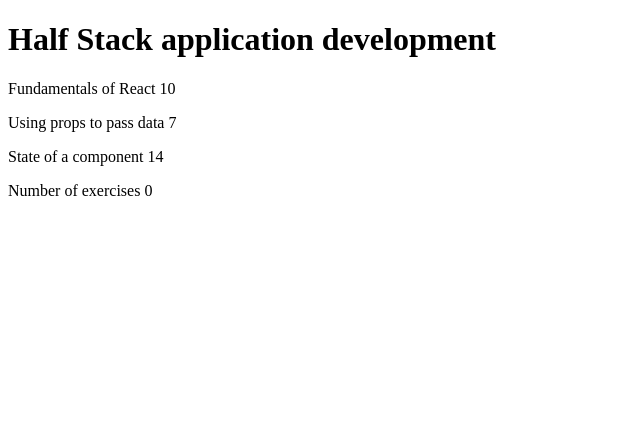
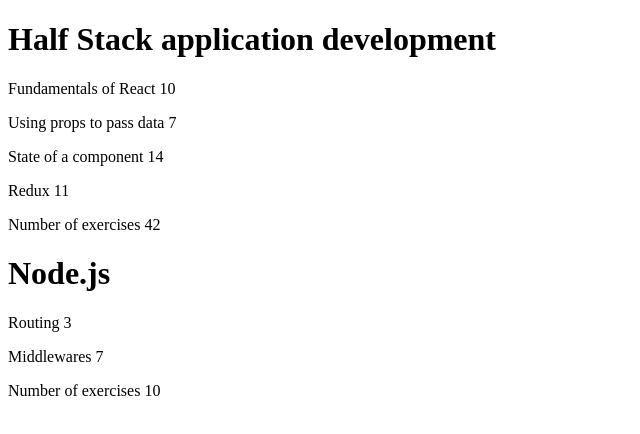
Before and after one commit to HarishTQ/FullStackOpen, a React (Vite) app in the folder part2/courseinfo/: page / in a window 1280 px wide. Shown: the top 434 px of the page, without its empty margins (0-640 px from the left). Built offline with nearby package versions, Linux system fonts and the light colour scheme.

Commit message:
Completed Ex2.4

```diff
--- a/part2/courseinfo/src/App.jsx
+++ b/part2/courseinfo/src/App.jsx
@@ -25,15 +25,16 @@ const Course = ({ course }) => {
     <>
       <Header course={course.name} />
       <Content parts={course.parts} />
-      <Total sum={0} />
+      <Total sum={course.parts.reduce((s,p)=>s+p.exercises,0)} />
     </>
   )
 }
 
 const App = () => {
-  const course = {
+  const courses = [
+    {
+      name: 'Half Stack application development',
       id: 1,
-    name: 'Half Stack application development',
       parts: [
         {
           name: 'Fundamentals of React',
@@ -49,10 +50,34 @@ const App = () => {
           name: 'State of a component',
           exercises: 14,
           id: 3
+        },
+        {
+          name: 'Redux',
+          exercises: 11,
+          id: 4
+        }
+      ]
+    },
+    {
+      name: 'Node.js',
+      id: 2,
+      parts: [
+        {
+          name: 'Routing',
+          exercises: 3,
+          id: 1
+        },
+        {
+          name: 'Middlewares',
+          exercises: 7,
+          id: 2
         }
       ]
     }
-  return <Course course={course} />
+  ]
+  return <>
+  {courses.map(course => <Course course={course} />)}
+  </>
 }
 
 export default App
```
Lines whose indentation alone changed are shown as unchanged.
